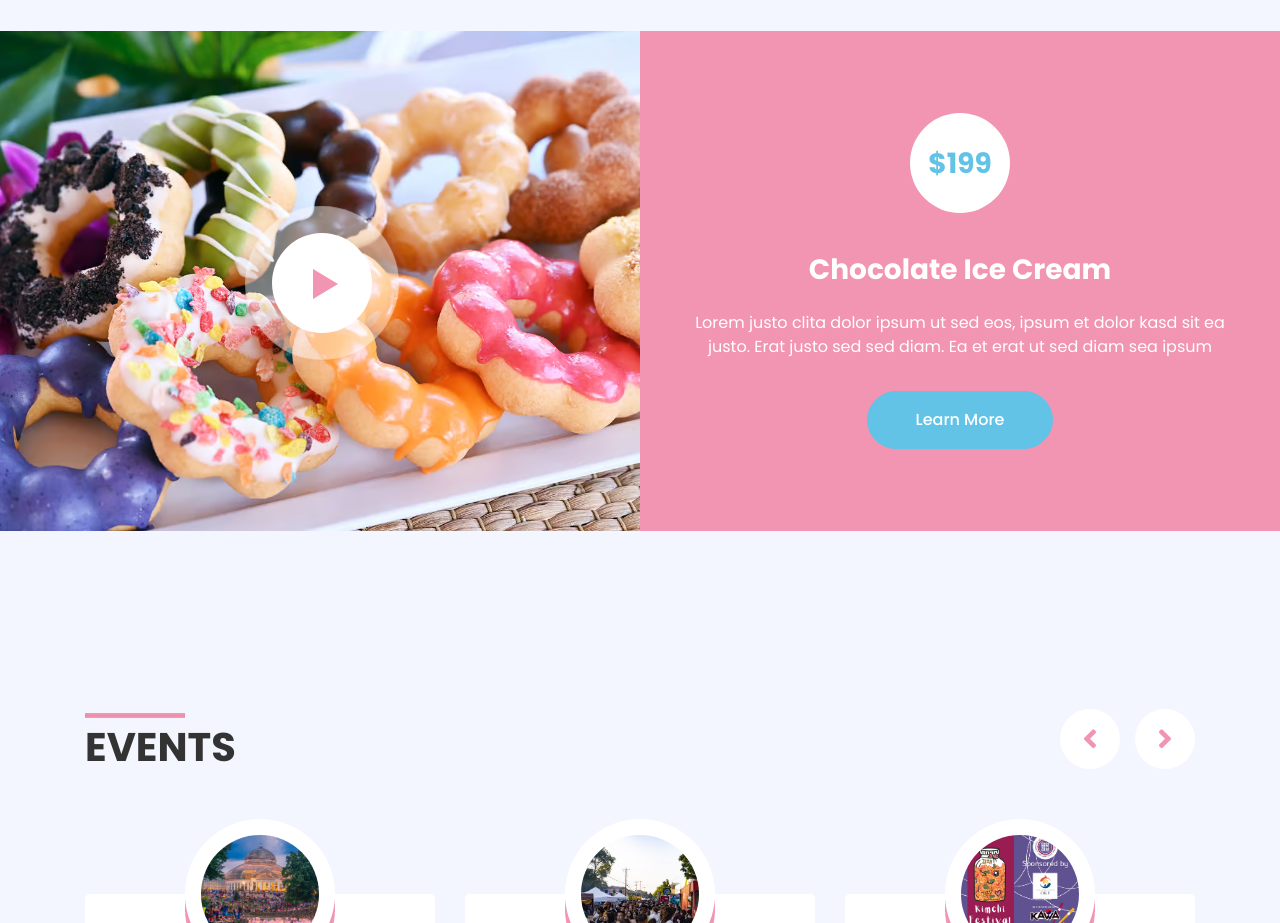
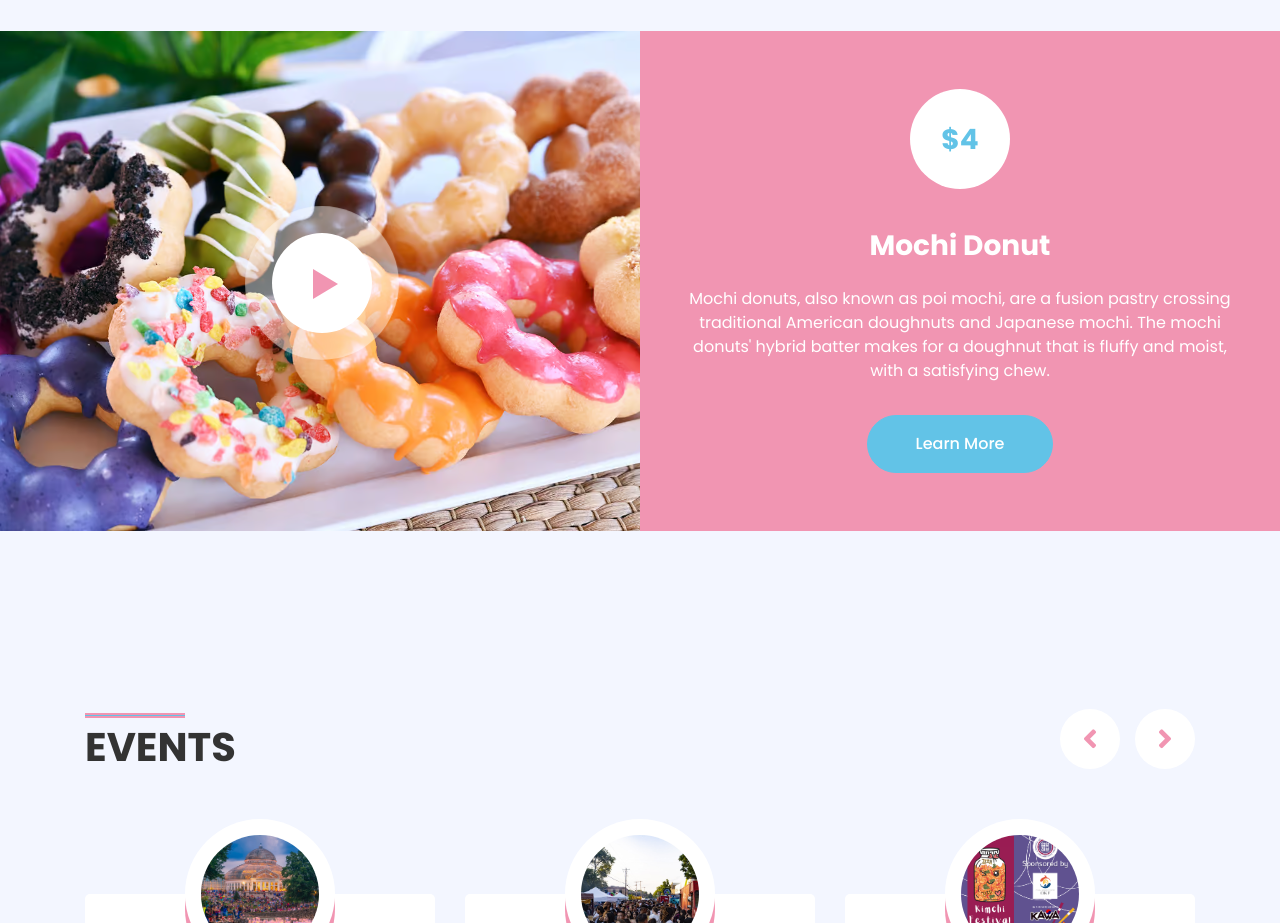
Before and after one commit to jedichang99/Bo-Bear, a plain HTML site: page index.html in a window 1280 px wide. Shown: the part 1900-2823 px from the top of the page. Drawn offline with nearby package versions, Linux system fonts and the light colour scheme.

Commit message:
fixed html

```diff
--- a/index.html
+++ b/index.html
@@ -196,11 +196,10 @@
                 <div class="h-100 d-flex flex-column align-items-center justify-content-center text-center p-5">
                     <div class="d-flex align-items-center justify-content-center bg-white rounded-circle mb-4"
                         style="width: 100px; height: 100px;">
-                        <h3 class="font-weight-bold text-secondary mb-0">$199</h3>
+                        <h3 class="font-weight-bold text-secondary mb-0">$4</h3>
                     </div>
-                    <h3 class="font-weight-bold text-white mt-3 mb-4">Chocolate Ice Cream</h3>
-                    <p class="text-white mb-4">Lorem justo clita dolor ipsum ut sed eos, ipsum et dolor kasd sit ea
-                        justo. Erat justo sed sed diam. Ea et erat ut sed diam sea ipsum</p>
+                    <h3 class="font-weight-bold text-white mt-3 mb-4">Mochi Donut</h3>
+                    <p class="text-white mb-4">Mochi donuts, also known as poi mochi, are a fusion pastry crossing traditional American doughnuts and Japanese mochi. The mochi donuts' hybrid batter makes for a doughnut that is fluffy and moist, with a satisfying chew.</p>
                     <a href="donut-product.html" class="btn btn-secondary py-3 px-5 mt-2">Learn More</a>
                 </div>
             </div>
```
